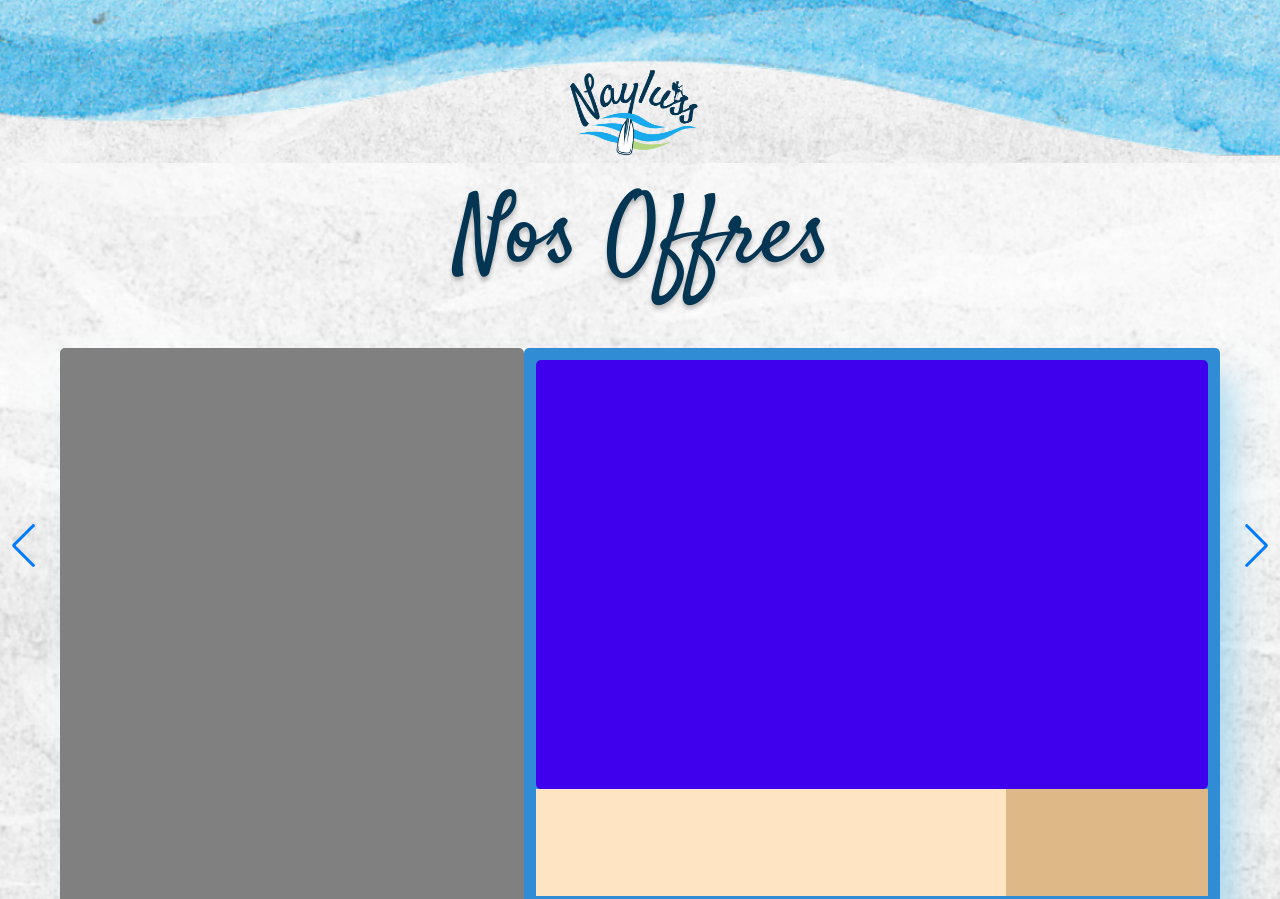
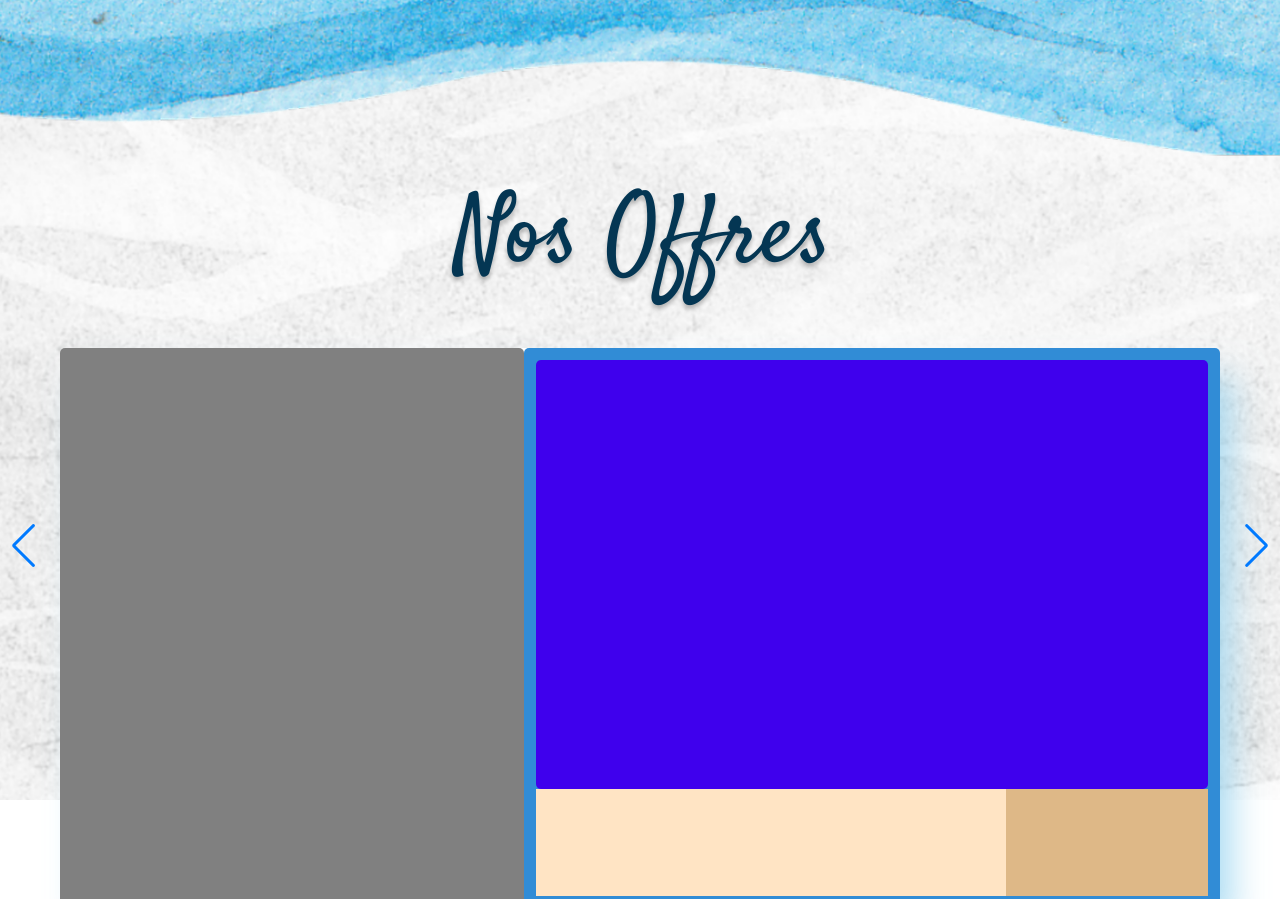
Before and after one commit to ZixUUUs/Nayluss, a plain HTML site: page Pages/offres.html in a window 1280 px wide. Shown: the top 899 px of the page. Drawn offline with nearby package versions, Linux system fonts and the light colour scheme.

Commit message:
changing background image for the page

```diff
--- a/Pages/offres.html
+++ b/Pages/offres.html
@@ -18,23 +18,14 @@
   </head>
   <body>
     <header class="hidden">
-      <div class="all-bg bg-container-img">
-        <img src="../Images/big background 1.png" alt="all" />
-      </div>
       <div class="headBg bg-container-img footer-header-bg">
         <img src="../Images/bleu background 1.png" alt="headBg" />
         <div class="kayak bg-container-img">
           <img src="../Images/kayak mini 1.png" alt="Kayak" />
         </div>
       </div>
-      <div class="logo bg-container-img hidden">
-        <img src="../Images/logo (1).png" alt="logo" />
-      </div>
     </header>
     <section class="section-offre hidden">
-      <div class="all-bg bg-container-img">
-        <img src="../Images/big background 1.png" alt="all" />
-      </div>
       <h1 class="hidden">Nos Offres</h1>
       <div class="offre-container swiper">
         <div class="swiper-wrapper">
@@ -88,9 +79,6 @@
       </div>
     </section>
     <footer>
-      <div class="all-bg bg-container-img footer-header-bg">
-        <img src="../Images/big background 1.png" alt="all" />
-      </div>
       <div class="green-footer bg-container-img">
         <img src="../Images/green background 1.png" alt="green footer" />
       </div>
--- a/assets/offres.css
+++ b/assets/offres.css
@@ -14,7 +14,16 @@ body {
   margin: 0;
   padding: 0;
 }
-
+body {
+  margin: 0;
+  padding: 0;
+  background-image: url("../Images/big\ background\ 1.png");
+  background-size: cover;
+  background-position: center;
+  background-repeat: no-repeat;
+  background-attachment: scroll;
+  min-height: 100%;
+}
 .hidden {
   opacity: 0;
   filter: blur(5px);
```
